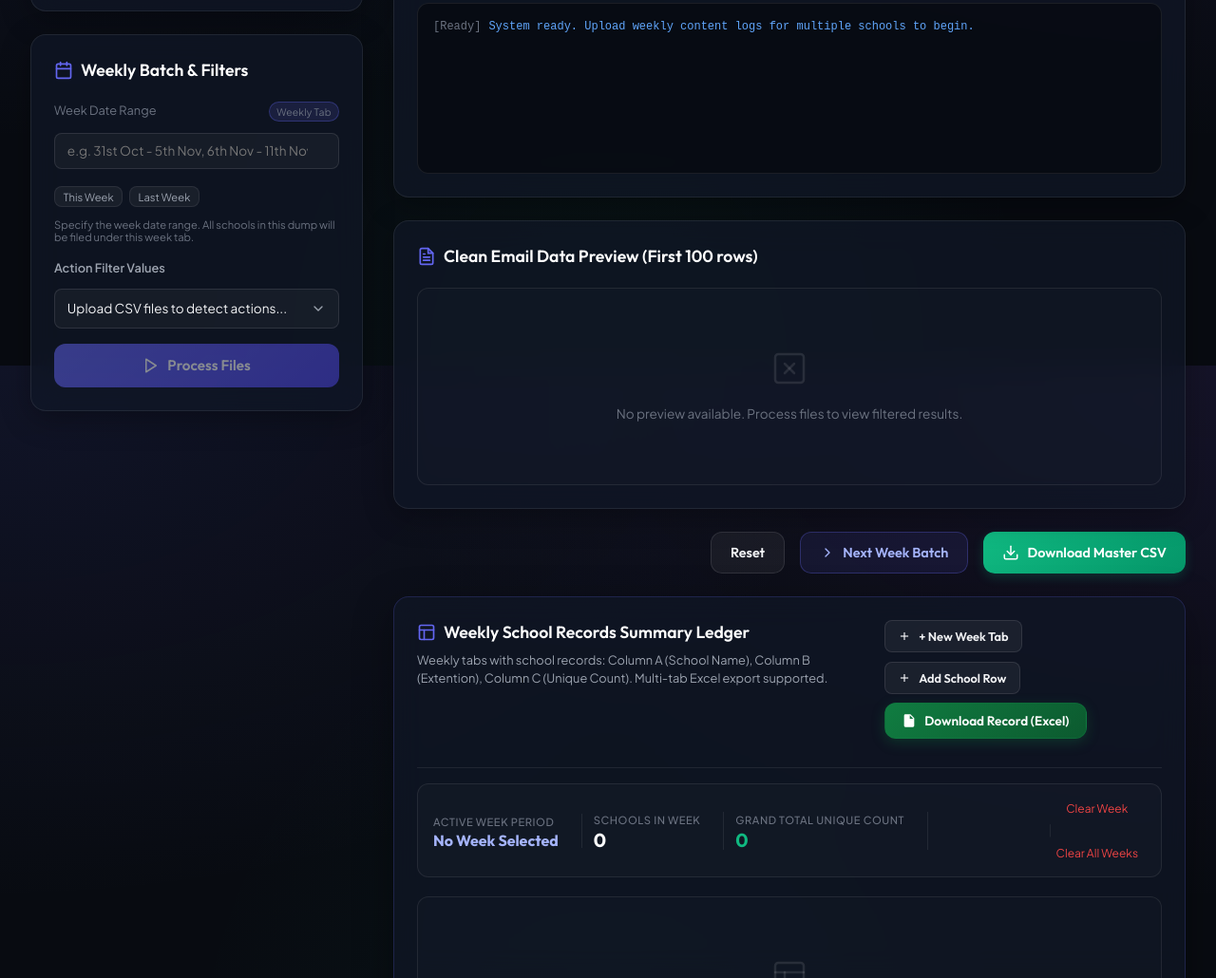
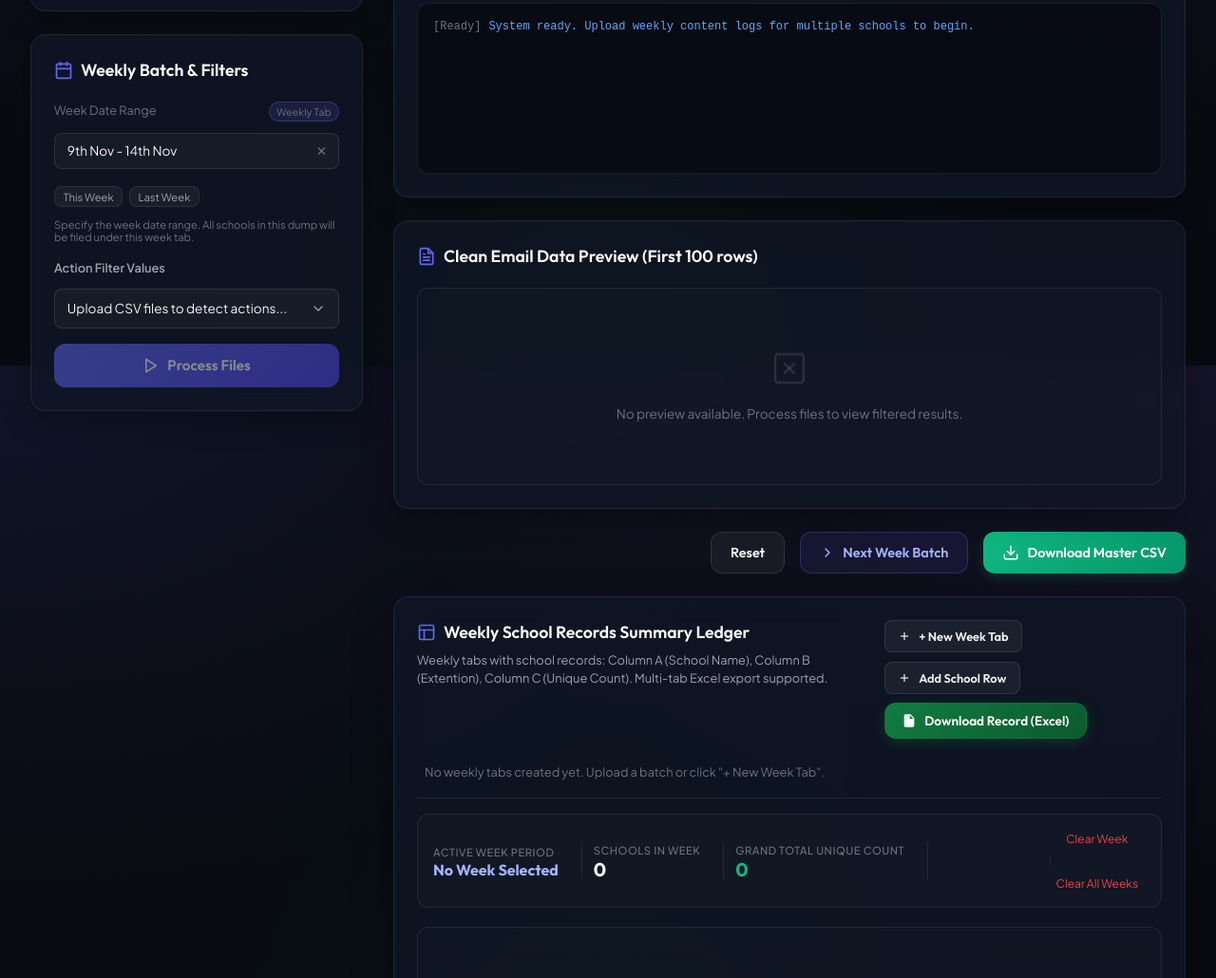
Before and after one commit to aeskills/CLAnalysis, a plain HTML site: page index.html in a window 1280 px wide. Shown: the part 415-1445 px from the top of the page at 95% size. Drawn offline with Linux system fonts and the light colour scheme.

Commit message:
fix: resolve ReferenceError TDZ for activeWeekRange and weekDateRangeInput

```diff
--- a/app.js
+++ b/app.js
@@ -16,7 +16,7 @@ const WEEKLY_STORAGE_KEY = 'dataflow_weekly_school_records_v1';
 const LEGACY_STORAGE_KEY = 'dataflow_school_records_v1';
 
 let weeklyRecords = loadWeeklyRecords();
-let activeWeekRange = getInitialActiveWeek();
+let activeWeekRange = null;
 
 // ==========================================
 // UI Elements
@@ -107,9 +107,11 @@ const toastContainer = document.getElementById('toastContainer');
 // Initialization
 // ==========================================
 document.addEventListener('DOMContentLoaded', () => {
-    // If no week range is filled, prefill with default week range
+    activeWeekRange = getInitialActiveWeek();
+
+    // If no week range is filled, prefill with active week or default range
     if (!weekDateRangeInput.value.trim()) {
-        weekDateRangeInput.value = getWeekDateRangeString(0);
+        weekDateRangeInput.value = activeWeekRange;
         clearWeekRangeBtn.style.display = 'block';
     }
 
@@ -165,10 +167,10 @@ function saveWeeklyRecords(data) {
 }
 
 function getInitialActiveWeek() {
-    if (weeklyRecords.length > 0) {
+    if (weeklyRecords && weeklyRecords.length > 0) {
         return weeklyRecords[0].weekRange;
     }
-    return weekDateRangeInput ? weekDateRangeInput.value.trim() : 'Current Week';
+    return getWeekDateRangeString(0);
 }
 
 // ==========================================
--- a/index.html
+++ b/index.html
@@ -411,6 +411,6 @@
 
     <!-- SheetJS for multi-sheet Excel (.xlsx) export -->
     <script src="xlsx.full.min.js"></script>
-    <script src="app.js?v=3.0.0"></script>
+    <script src="app.js?v=3.0.1"></script>
 </body>
 </html>
```
